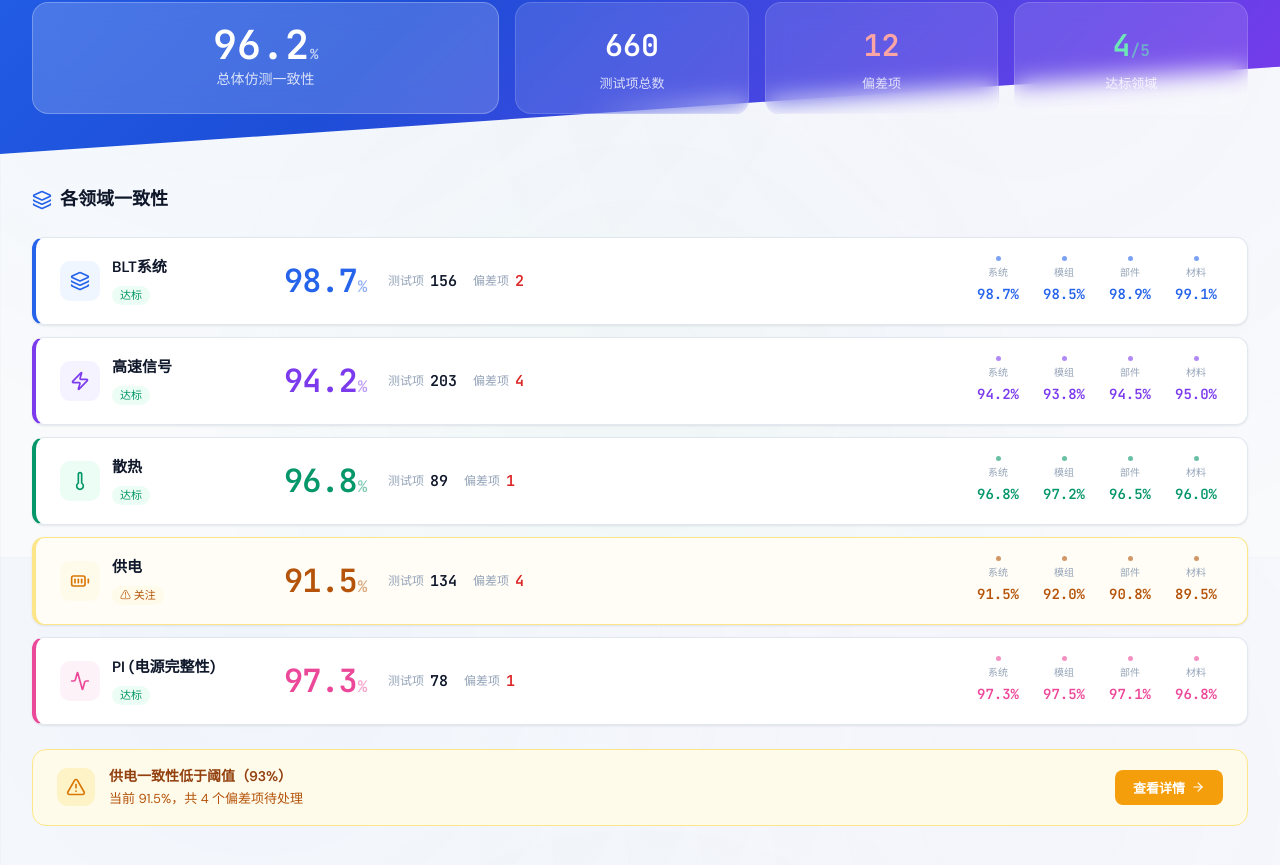
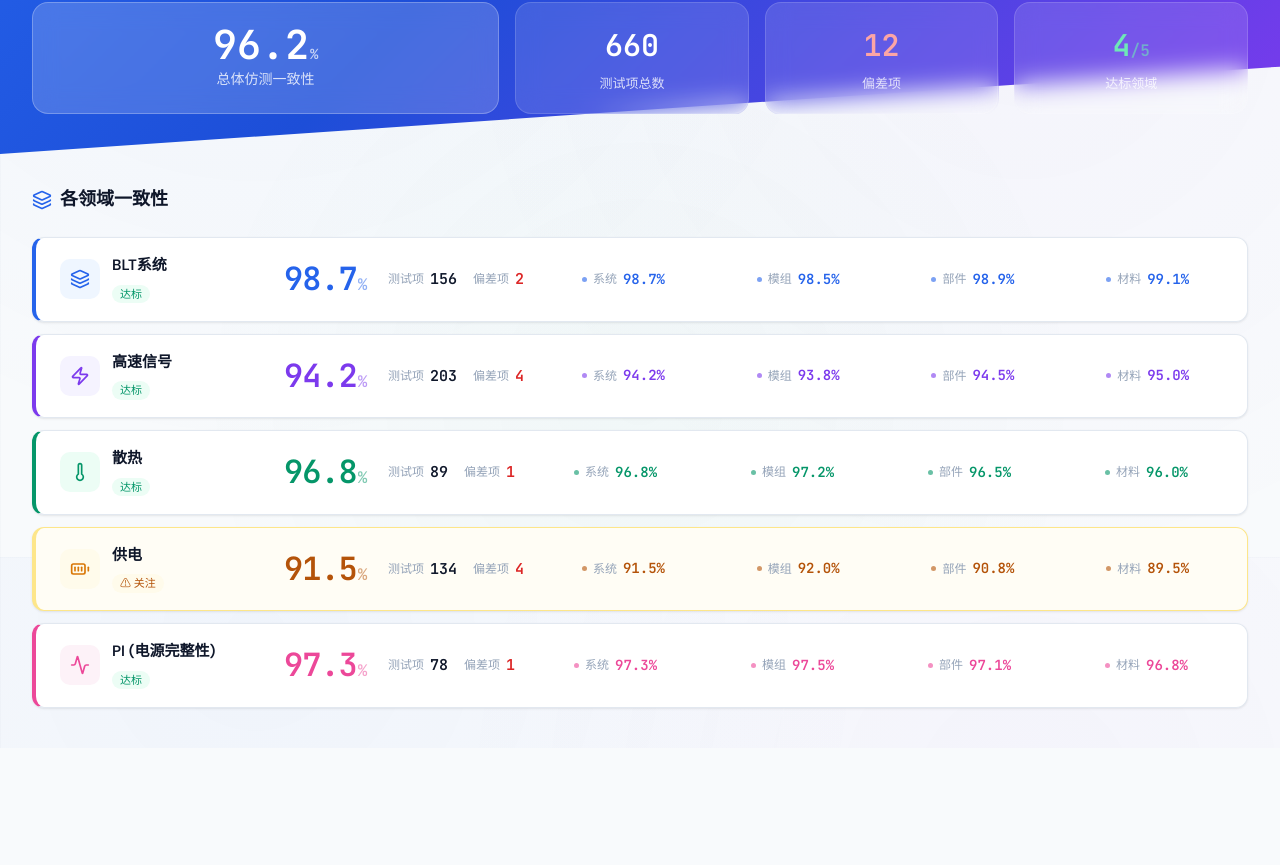
Before and after one commit to altmanWang/Simulation-and-Test-Correlation, a Vue app: page / in a window 1280 px wide. Shown: the part 243-1108 px from the top of the page. After the commit the page ends 991 px from the top, so only its background shows below. Built offline with nearby package versions, Linux system fonts and the light colour scheme.

Commit message:
style: 移除首页告警条(alert-bar)，四级指标改为横向排列

```diff
--- a/src/views/HomeView.vue
+++ b/src/views/HomeView.vue
@@ -99,31 +99,14 @@
         </div>
       </div>
 
-      <Transition name="alert">
-        <div v-if="store.alertDomains.length > 0" class="alert-bar">
-          <div class="alert-left">
-            <div class="alert-icon-box">
-              <TriangleAlert :size="20" :stroke-width="2" />
-            </div>
-            <div class="alert-body">
-              <div class="alert-title">{{ alertTitle }}</div>
-              <div class="alert-desc">{{ alertDescription }}</div>
-            </div>
-          </div>
-          <button class="alert-btn" @click="goToDomain(store.alertDomains[0].id)">
-            查看详情
-            <ArrowRight :size="14" :stroke-width="2" />
-          </button>
-        </div>
-      </Transition>
     </section>
   </div>
 </template>
 
 <script setup>
-import { ref, computed, onMounted } from 'vue'
+import { ref, onMounted } from 'vue'
 import { useRouter } from 'vue-router'
-import { Layers, Zap, Thermometer, BatteryFull, Activity, TriangleAlert, ArrowRight } from 'lucide-vue-next'
+import { Layers, Zap, Thermometer, BatteryFull, Activity } from 'lucide-vue-next'
 import { useDashboardStore } from '../stores/dashboard'
 
 const store = useDashboardStore()
@@ -158,16 +141,6 @@ function goToDomain(id) {
   router.push({ name: 'domain', params: { id } })
 }
 
-const alertTitle = computed(() => {
-  const names = store.alertDomains.map(d => d.name).join('、')
-  return `${names}一致性低于阈值（93%）`
-})
-
-const alertDescription = computed(() => {
-  const d = store.alertDomains[0]
-  if (!d) return ''
-  return `当前 ${d.consistency.toFixed(1)}%，共 ${d.deviationItems} 个偏差项待处理`
-})
 </script>
 
 <style scoped>
@@ -455,97 +428,34 @@ const alertDescription = computed(() => {
 
 .dc-levels {
   display: flex;
-  gap: 12px;
+  gap: 24px;
   flex: 1;
-  justify-content: flex-end;
+  justify-content: space-around;
   padding-top: 0;
   border-top: none;
 }
 .dc-lv {
-  flex: 0 0 auto;
-  text-align: center;
-  padding: 2px 6px;
+  display: flex;
+  align-items: center;
+  gap: 6px;
+  padding: 2px 0;
 }
 .dc-lv-dot {
-  display: block;
   width: 5px;
   height: 5px;
   border-radius: 50%;
-  margin: 0 auto 4px;
   opacity: 0.6;
+  flex-shrink: 0;
 }
 .dc-lv-label {
-  font-size: 10px;
+  font-size: 12px;
   color: var(--text-muted);
-  display: block;
-  margin-bottom: 2px;
 }
 .dc-lv-val {
   font-family: 'JetBrains Mono', monospace;
   font-size: 14px;
   font-weight: 700;
 }
-
-/* ======= ALERT ======= */
-.alert-bar {
-  background: var(--warning-light);
-  border: 1px solid #FDE68A;
-  border-radius: 14px;
-  padding: 16px 24px;
-  display: flex;
-  align-items: center;
-  justify-content: space-between;
-  gap: 16px;
-}
-.alert-left {
-  display: flex;
-  align-items: center;
-  gap: 14px;
-}
-.alert-icon-box {
-  width: 38px;
-  height: 38px;
-  border-radius: 10px;
-  background: #FEF3C7;
-  color: #D97706;
-  display: flex;
-  align-items: center;
-  justify-content: center;
-  flex-shrink: 0;
-}
-.alert-body { flex: 1; }
-.alert-title {
-  font-weight: 600;
-  font-size: 14px;
-  color: #92400E;
-}
-.alert-desc {
-  font-size: 13px;
-  color: #B45309;
-  margin-top: 2px;
-}
-.alert-btn {
-  display: flex;
-  align-items: center;
-  gap: 6px;
-  padding: 8px 18px;
-  background: var(--warning);
-  color: white;
-  border: none;
-  border-radius: 8px;
-  font-weight: 600;
-  font-size: 13px;
-  cursor: pointer;
-  font-family: inherit;
-  white-space: nowrap;
-  transition: background 0.15s;
-}
-.alert-btn:hover { background: #D97706; }
-
-.alert-enter-active { transition: all 0.4s ease; }
-.alert-leave-active { transition: all 0.3s ease; }
-.alert-enter-from,
-.alert-leave-to { opacity: 0; transform: translateY(-8px); }
 
 @media (max-width: 1024px) {
   .hero { padding: 40px 20px 32px; }
```
